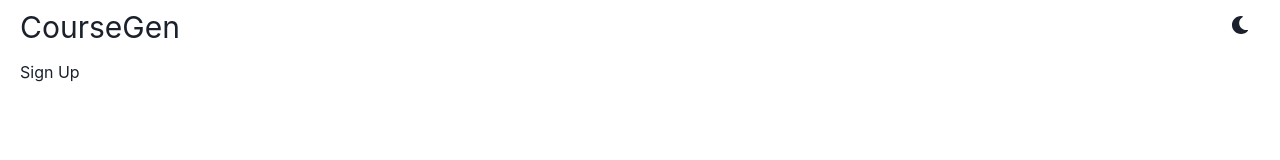
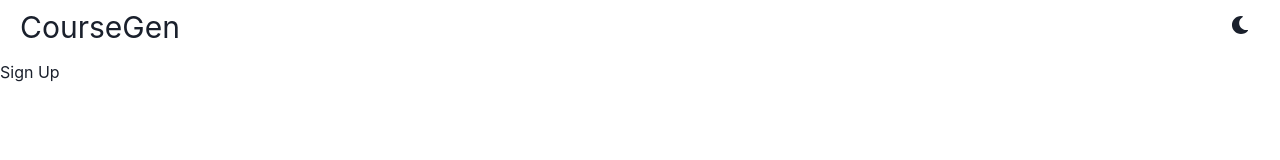
Before and after one commit to ajhernandez95/coursegen, a React (Create React App) app: page / in a window 1280 px wide. Shown: the top 160 px of the page. Built offline with nearby package versions, Linux system fonts and the light colour scheme.

Commit message:
Modified router

```diff
--- a/src/App.tsx
+++ b/src/App.tsx
@@ -13,6 +13,19 @@ import { Logo } from "./Logo";
 import { useSupabaseClient } from "./hooks/useSupabaseClient";
 import AppRouter from "./AppRouter";
 import NavBar from "./layout/NavBar";
+import { createBrowserRouter, RouterProvider } from "react-router-dom";
+import Home from "./components/Home";
+import SignUp from "./components/SignUp";
+import Login from "./components/Login";
+
+const router = createBrowserRouter([
+  {
+    path: "/",
+    element: <Home />,
+  },
+  { path: "/signup", element: <SignUp /> },
+  { path: "/login", element: <Login /> },
+]);
 
 export const App = () => {
   // useSupabaseClient();
@@ -20,7 +33,7 @@ export const App = () => {
     <Box w="100%">
       <ChakraProvider theme={theme}>
         <NavBar />
-        <AppRouter />
+        <RouterProvider router={router} />
       </ChakraProvider>
     </Box>
   );
```
